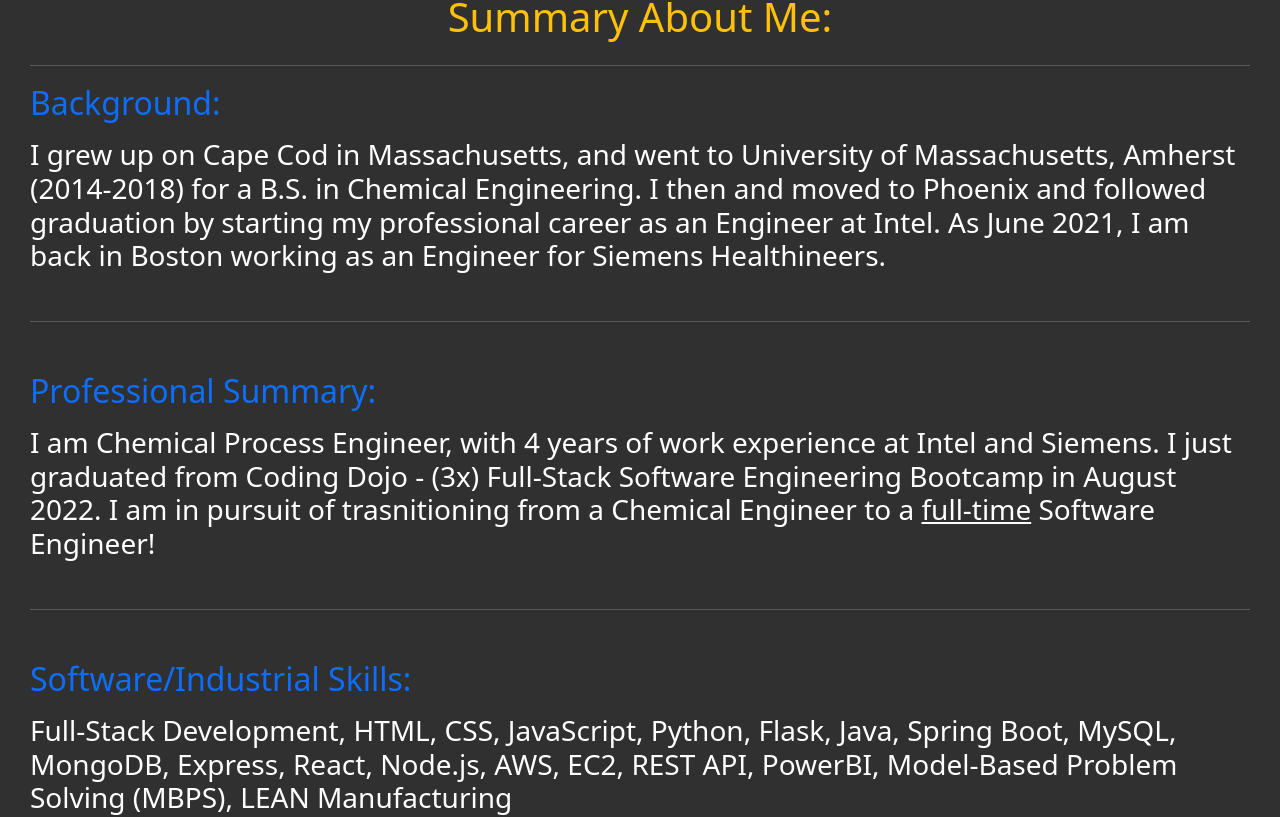
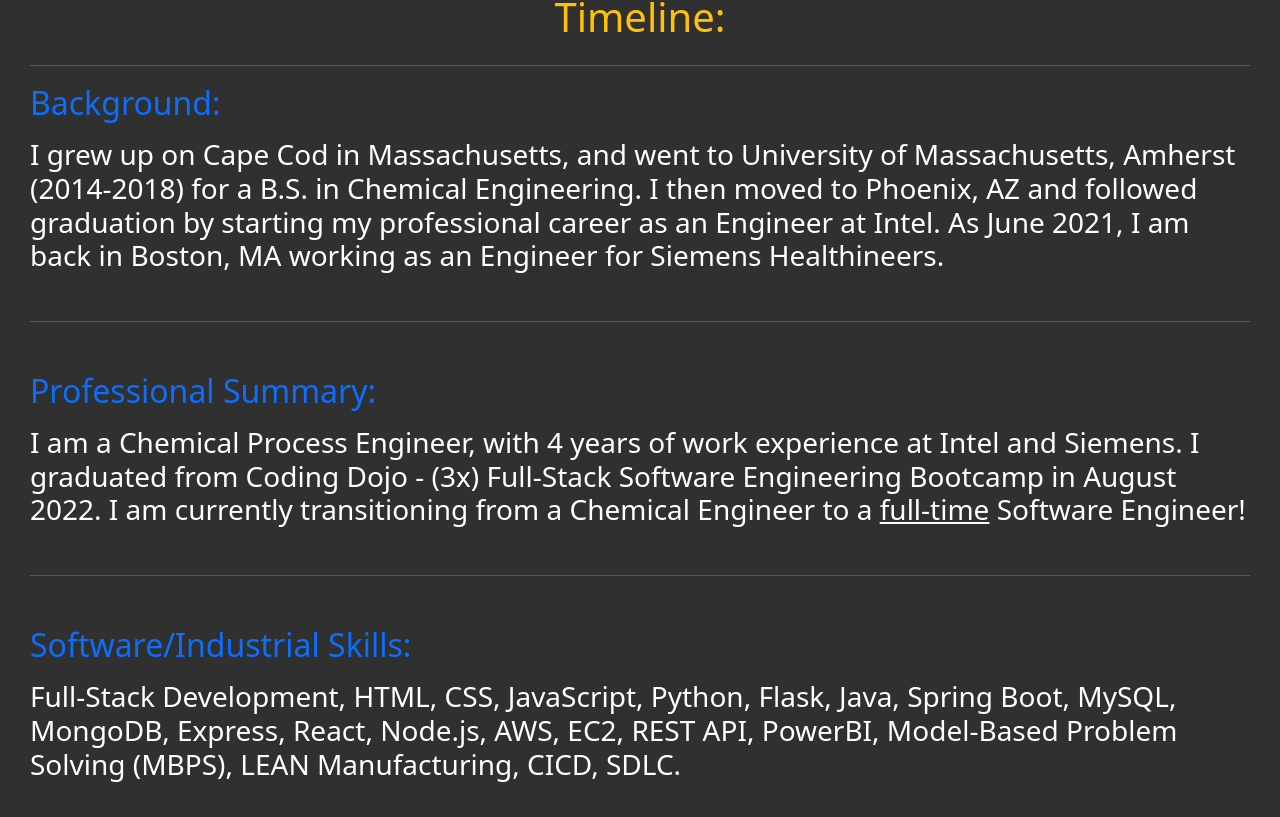
Before and after one commit to JEllis66/Portfolio, a React (Create React App) app in the folder client/: page / in a window 1280 px wide. Shown: the part 648-1465 px from the top of the page. Built offline with nearby package versions, Linux system fonts and the light colour scheme.

Commit message:
Add files via upload

```diff
--- a/client/src/components/About.js
+++ b/client/src/components/About.js
@@ -8,22 +8,22 @@
             <div id="aboutContent" className="d-flex-inline justify-content-start text-start pt-3">
                 <hr className='aboutLine mt-2'/>
 
-                <h1 className="text-warning align-text-middle text-center mb-4">Summary About Me:</h1>
+                <h1 className="text-warning align-text-middle text-center mb-4">Timeline:</h1>
 
                 <hr className='aboutLine mb-3'/>
 
                 <h2 className="text-primary mb-3 darken"> Background:</h2>
-                <h3 className="text-white"> I grew up on Cape Cod in Massachusetts, and went to University of Massachusetts, Amherst (2014-2018) for a B.S. in Chemical Engineering. I then and moved to Phoenix and followed graduation by starting my professional career as an Engineer at Intel. As June 2021, I am back in Boston working as an Engineer for Siemens Healthineers.
+                <h3 className="text-white"> I grew up on Cape Cod in Massachusetts, and went to University of Massachusetts, Amherst (2014-2018) for a B.S. in Chemical Engineering. I then moved to Phoenix, AZ and followed graduation by starting my professional career as an Engineer at Intel. As June 2021, I am back in Boston, MA working as an Engineer for Siemens Healthineers.
                 </h3>
                 <hr className='aboutLine my-5'/>
 
                 <h2 className="text-primary mb-3 darken"> Professional Summary:</h2>
-                <h3 className="text-white"> I am Chemical Process Engineer, with 4 years of work experience at Intel and Siemens. I just graduated from Coding Dojo - (3x) Full-Stack Software Engineering Bootcamp in August 2022. I am in pursuit of trasnitioning from a Chemical Engineer to a <u>full-time</u> Software Engineer!</h3>
+                <h3 className="text-white"> I am a Chemical Process Engineer, with 4 years of work experience at Intel and Siemens. I graduated from Coding Dojo - (3x) Full-Stack Software Engineering Bootcamp in August 2022. I am currently transitioning from a Chemical Engineer to a <u>full-time</u> Software Engineer!</h3>
                 <hr className='aboutLine my-5'/>
 
                 <h2 className="text-primary mb-3 darken"> Software/Industrial Skills:</h2>
                 <h3 className="text-white">
-                    <p>Full-Stack Development, HTML, CSS, JavaScript, Python, Flask, Java, Spring Boot, MySQL, MongoDB, Express, React, Node.js, AWS, EC2, REST API, PowerBI, Model-Based Problem Solving (MBPS), LEAN Manufacturing </p>
+                    <p>Full-Stack Development, HTML, CSS, JavaScript, Python, Flask, Java, Spring Boot, MySQL, MongoDB, Express, React, Node.js, AWS, EC2, REST API, PowerBI, Model-Based Problem Solving (MBPS), LEAN Manufacturing, CICD, SDLC. </p>
                 </h3>
                 <hr className='aboutLine my-5'/>
 
```
Also changed, not shown: 1 other file (tests, documents, lock files or other folders).
